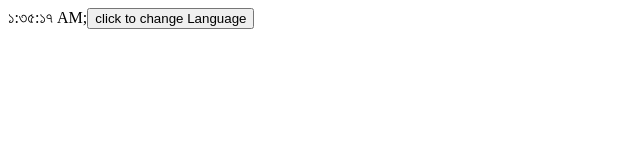
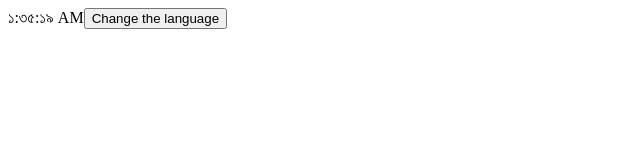
Before and after one commit to omorsultan/react-learn-with-summit, a React (Vite) app: page / in a window 1280 px wide. Shown: the top 160 px of the page, without its empty margins (0-640 px from the left). Built offline with nearby package versions, Linux system fonts and the light colour scheme.

Commit message:
this is with comment best . previous no need

```diff
--- a/src/components/Clock.jsx
+++ b/src/components/Clock.jsx
@@ -1,42 +1,44 @@
 import React from 'react'
 
-class Clock extends  React.Component{
-  state ={
+class Clock extends React.Component {
+
+  state = {
     date: new Date(),
     locale: 'bn-BD'
+  } // default value of state
+
+  componentDidMount() { // runs after the component is mounted/rendered
+    this.clockTimer = setInterval(() => {
+      this.tick();
+    }, 1000) // calls tick() every 1 second
   }
 
-  componentDidMount(){
-    this.clockTimer = setInterval(()=>{
-      this.tick();
-    },1000);
+  componentWillUnmount() { // runs before the component is removed
+    clearInterval(this.clockTimer); // stops the timer
   }
 
-  componentWillUnmount(){
-    clearInterval(this.clockTimer);
+  handleClick = () => { // arrow function keeps the correct 'this' context
+    this.setState({ // proper way to update state
+      locale: 'en-US',
+    });
   }
 
-  tick = ()=>{
-    this.setState({
-      date: new Date(),
-    })
+  tick = () => {
+    this.setState({ date: new Date() }); // updates the current time
   }
 
-  handleClick = () =>{
-    this.setState({
-      locale: 'en-US'
-    })
-  }
+  render() {
+    const { date, locale } = this.state;
 
-  render(){
-    const {date, locale} = this.state;
+    return (
+      <>
+        {date.toLocaleTimeString(locale)}
 
-    return <>
-    {date.toLocaleTimeString(locale)};
-    <button type="button" onClick={this.handleClick}>
-      click to change Language
-    </button>
-    </>
+        <button type="button" onClick={this.handleClick}>
+          Change the language
+        </button>
+      </>
+    )
   }
 }
 
```
